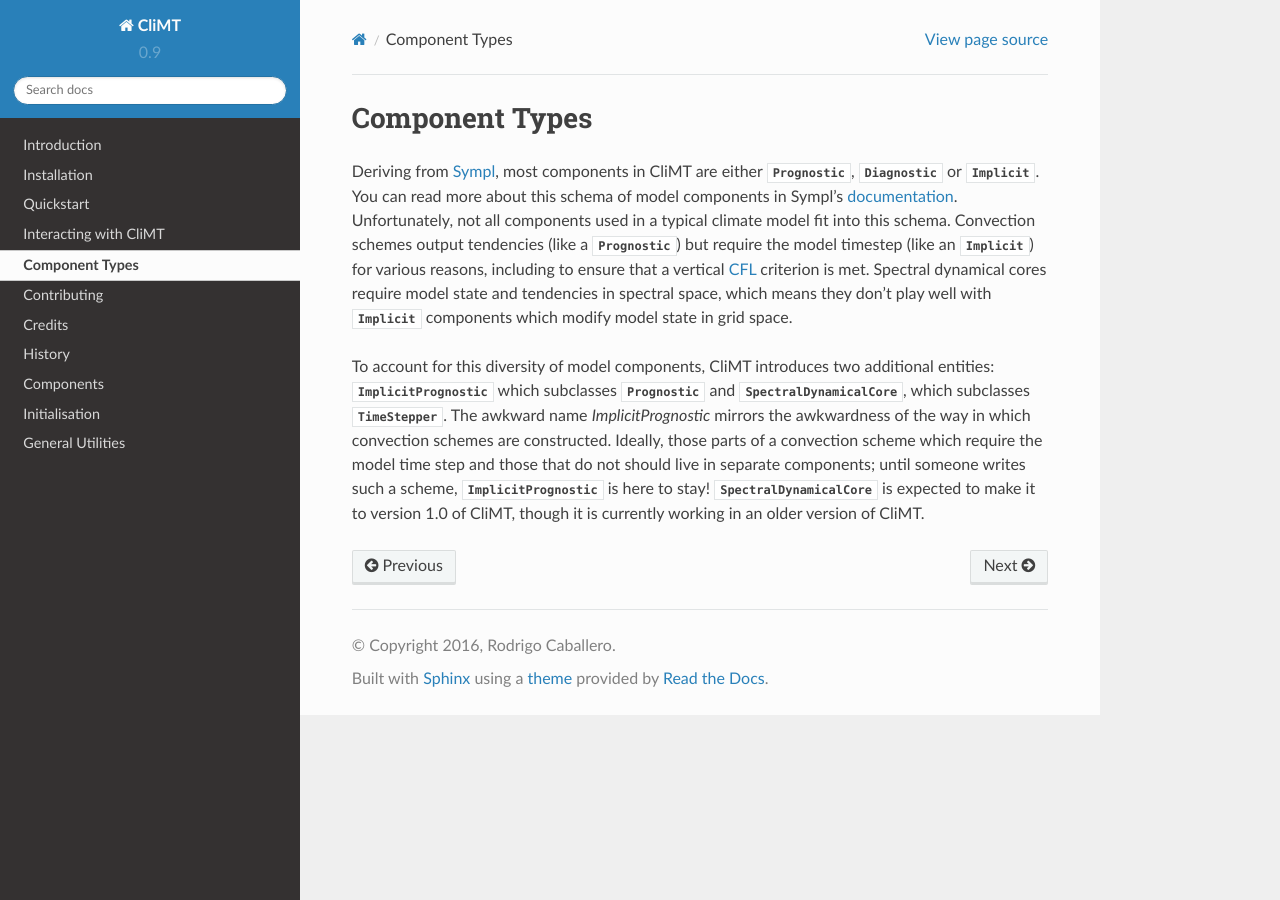
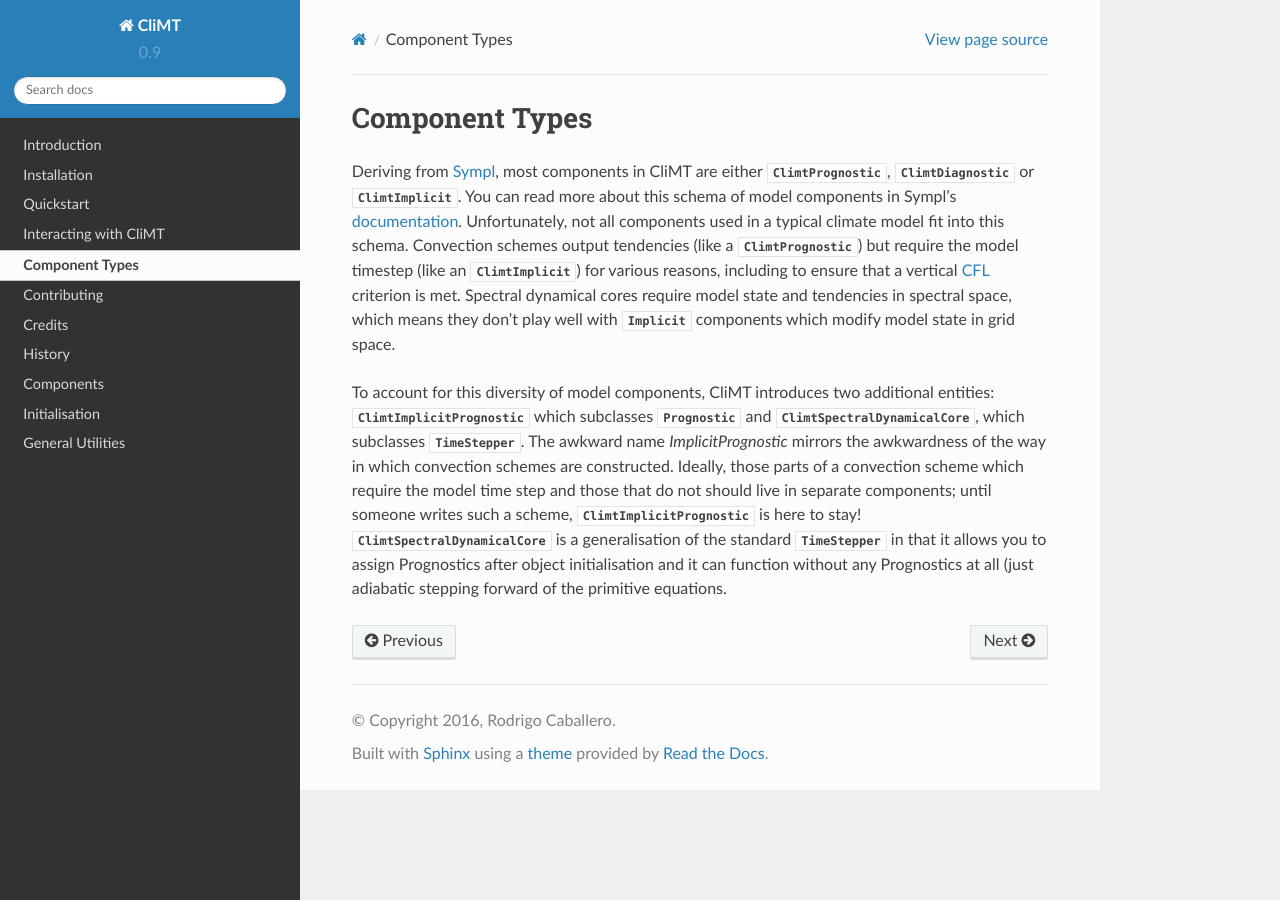
Before and after one commit to CliMT/climt, a Sphinx documentation site: the page built from docs/component_types.rst, in a window 1280 px wide. Built offline with Sphinx 7.4.7 and the Read the Docs theme 2.0.0, drawn with Linux system fonts in a browser that asks for light colours.

Commit message:
updated some docs, but really want to see why build failed.

```diff
--- a/docs/component_types.rst
+++ b/docs/component_types.rst
@@ -2,21 +2,23 @@
 Component Types
 ===============
 
-Deriving from Sympl_, most components in CliMT are either :py:class:`~sympl.Prognostic`, :py:class:`~sympl.Diagnostic`
-or :py:class:`~sympl.Implicit`. You can read more about this schema of model components in Sympl's
+Deriving from Sympl_, most components in CliMT are either :py:class:`ClimtPrognostic`, :py:class:`ClimtDiagnostic`
+or :py:class:`ClimtImplicit`. You can read more about this schema of model components in Sympl's
 documentation_. Unfortunately, not all components used in a typical climate model fit into this
-schema. Convection schemes output tendencies (like a :py:class:`~sympl.Prognostic`) but require the model timestep
-(like an :py:class:`~sympl.Implicit`) for various reasons, including to ensure that a vertical CFL_ criterion is met.
+schema. Convection schemes output tendencies (like a :py:class:`ClimtPrognostic`) but require the model timestep
+(like an :py:class:`ClimtImplicit`) for various reasons, including to ensure that a vertical CFL_ criterion is met.
 Spectral dynamical cores require model state and tendencies in spectral space, which means they
 don't play well with :py:class:`~sympl.Implicit` components which modify model state in grid space.
 
-To account for this diversity of model components, CliMT introduces two additional entities: :py:class:`~climt.ImplicitPrognostic`
-which subclasses :py:class:`~sympl.Prognostic` and :py:class:`~climt.SpectralDynamicalCore`, which subclasses :py:class:`~sympl.TimeStepper`. The awkward
+To account for this diversity of model components, CliMT introduces two additional entities: :py:class:`ClimtImplicitPrognostic`
+which subclasses :py:class:`~sympl.Prognostic` and :py:class:`~ClimtSpectralDynamicalCore`, which subclasses :py:class:`~sympl.TimeStepper`. The awkward
 name `ImplicitPrognostic` mirrors the awkwardness of the way in which convection schemes are constructed.
 Ideally, those parts of a convection scheme which require the model time step and those that do not
-should live in separate components; until someone writes such a scheme, :py:class:`~climt.ImplicitPrognostic` is here
-to stay! :py:class:`~climt.SpectralDynamicalCore` is expected to make it to version 1.0 of CliMT, though it is
-currently working in an older version of CliMT.
+should live in separate components; until someone writes such a scheme, :py:class:`ClimtImplicitPrognostic` is here
+to stay! :py:class:`ClimtSpectralDynamicalCore` is a generalisation of the standard
+:py:class:`~sympl.TimeStepper` in that it allows you to assign Prognostics after object
+initialisation and it can function without any Prognostics at all (just adiabatic stepping
+forward of the primitive equations.
 
 .. _Sympl: http://sympl.readthedocs.io
 .. _documentation: http://sympl.readthedocs.io/en/latest/computation.html
```
